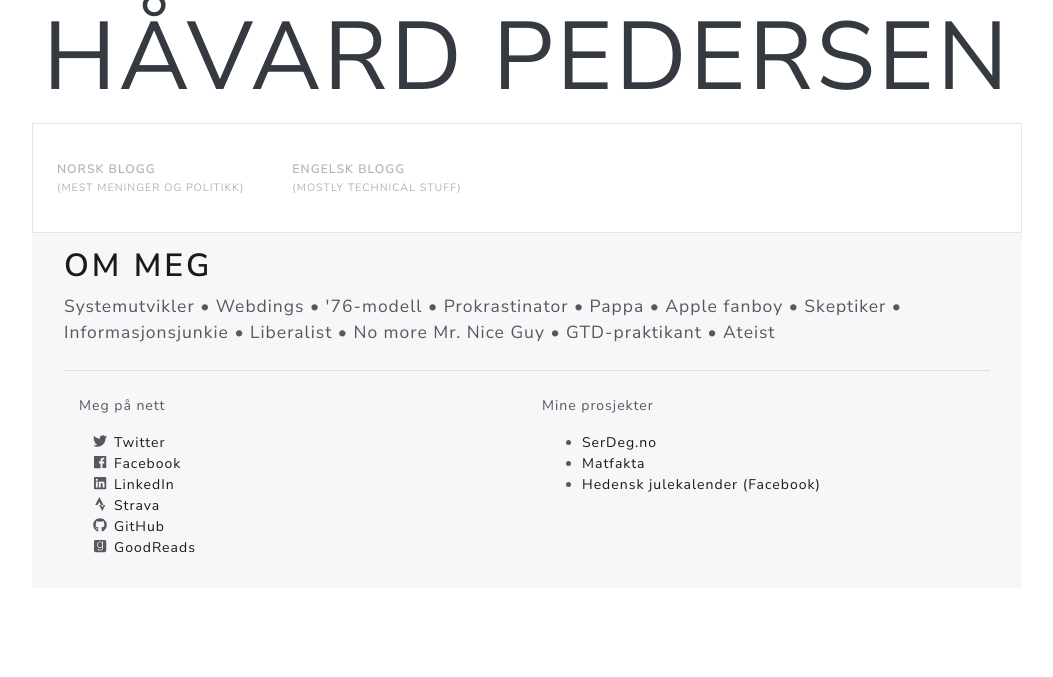
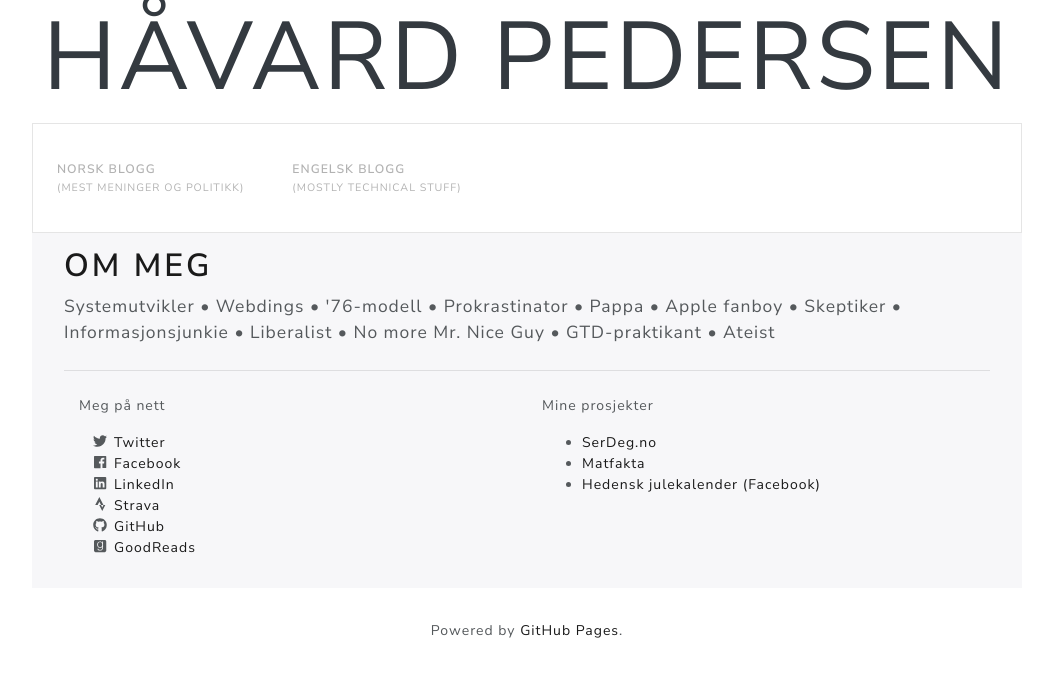
Before and after one commit to fuzzy76/fuzzy76.github.io, a Jekyll site: the page built from index.md, in a window 1280 px wide. Shown: the top 677 px of the page, without its empty margins (113-1166 px from the left). Built offline with Jekyll 4.4.1, drawn with Linux system fonts in a browser that asks for light colours; nearby versions of some CDN libraries; our own code applies the rules of GitHub Pages for plain Markdown files.

Commit message:
Added footer with repo link

```diff
--- a/_layouts/default.html
+++ b/_layouts/default.html
@@ -36,6 +36,9 @@
             <div id="content" class="container">
             {{ content }}
             </div>
+            <div id="footer" class="container text-center">
+                Powered by <a href="https://github.com/fuzzy76/fuzzy76.github.io/">GitHub Pages</a>.
+            </div>
         </div>
         <!-- Optional JavaScript -->
         <!-- jQuery first, then Popper.js, then Bootstrap JS -->
```
